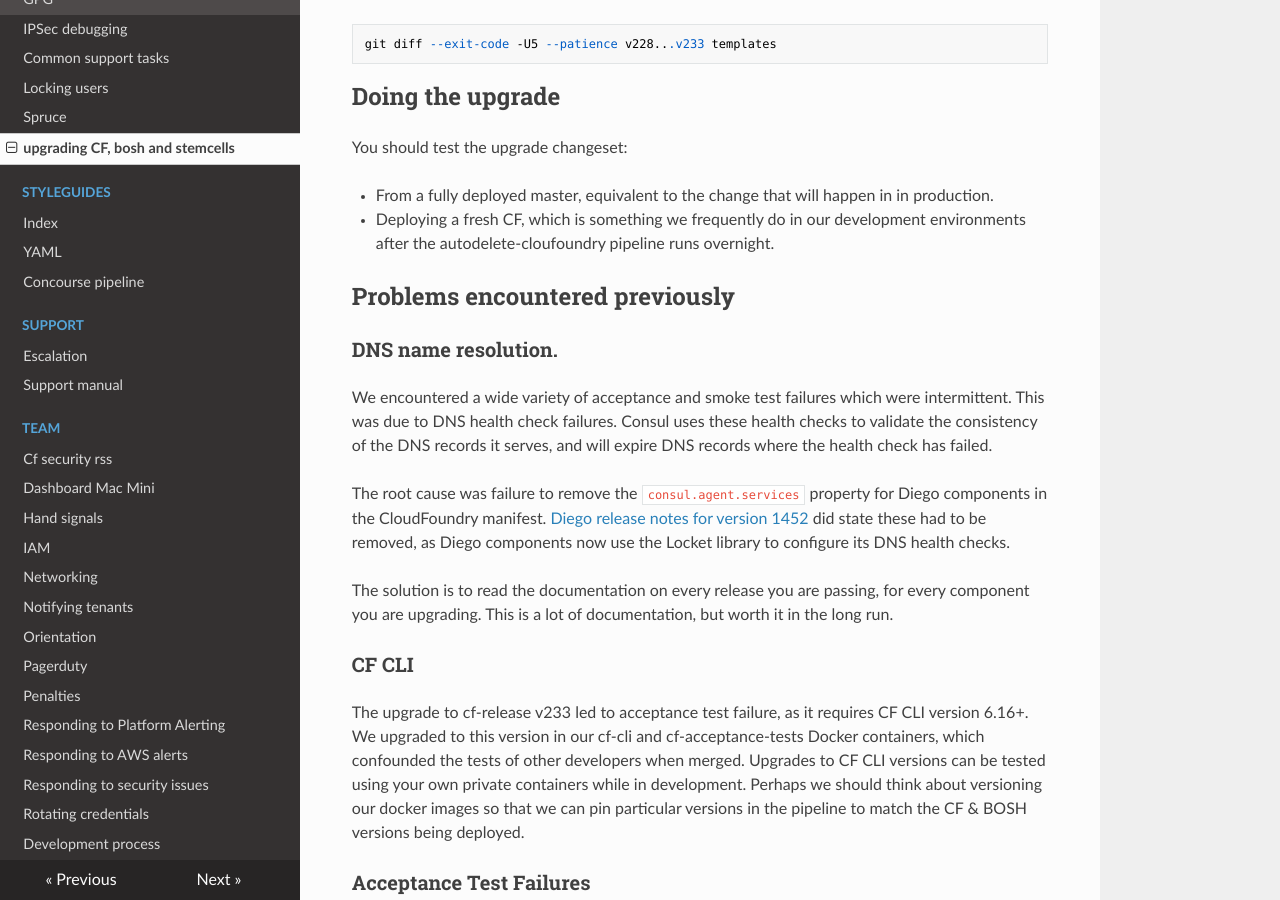
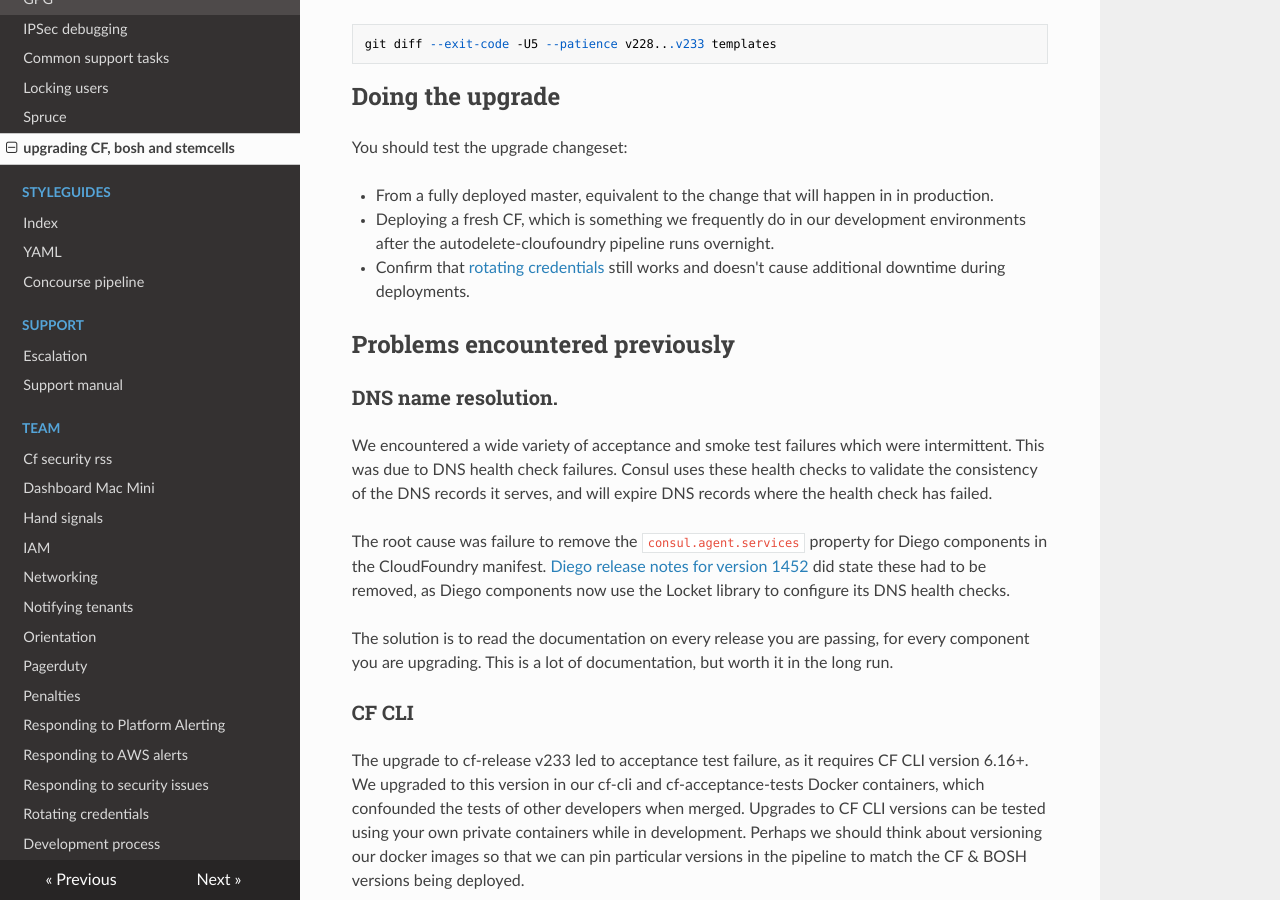
Before and after one commit to alphagov/paas-team-manual, an MkDocs documentation site: the page built from docs/guides/upgrading_CF,_bosh_and_stemcells.md, in a window 1280 px wide and 900 px high, scrolled down 780 px. Built offline with MkDocs 1.6.1, drawn with Linux system fonts in a browser that asks for light colours; nearby versions of some CDN libraries.

Commit message:
Test rotating credentials when doing CF upgrades
New releases can introduce new passwords or different uses of existing
passwords. It's possible that these may not be easy to rotate without
causing downtime. We'd like to know if this is the case before we next need
to use the credential rotation in anger (e.g. leaked secrets).

This was originally part of a follow-up story but I've pulled it out after a
discussion in knowledge share because we're likely to do one or more CF
upgrades before we play the follow-up to rotate more credentials.

```diff
--- a/docs/guides/upgrading_CF,_bosh_and_stemcells.md
+++ b/docs/guides/upgrading_CF,_bosh_and_stemcells.md
@@ -27,6 +27,8 @@ You should test the upgrade changeset:
 * Deploying a fresh CF, which is something we frequently do in our
   development environments after the autodelete-cloufoundry pipeline
   runs overnight.
+* Confirm that [rotating credentials](../team/rotating_credentials.md) still
+  works and doesn't cause additional downtime during deployments.
 
 ## Problems encountered previously
 
```
